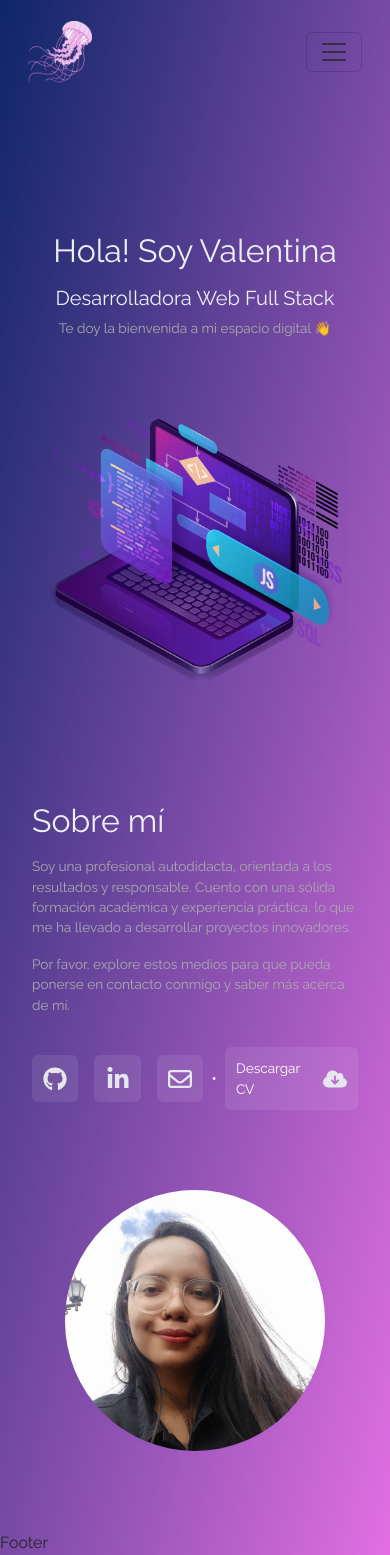
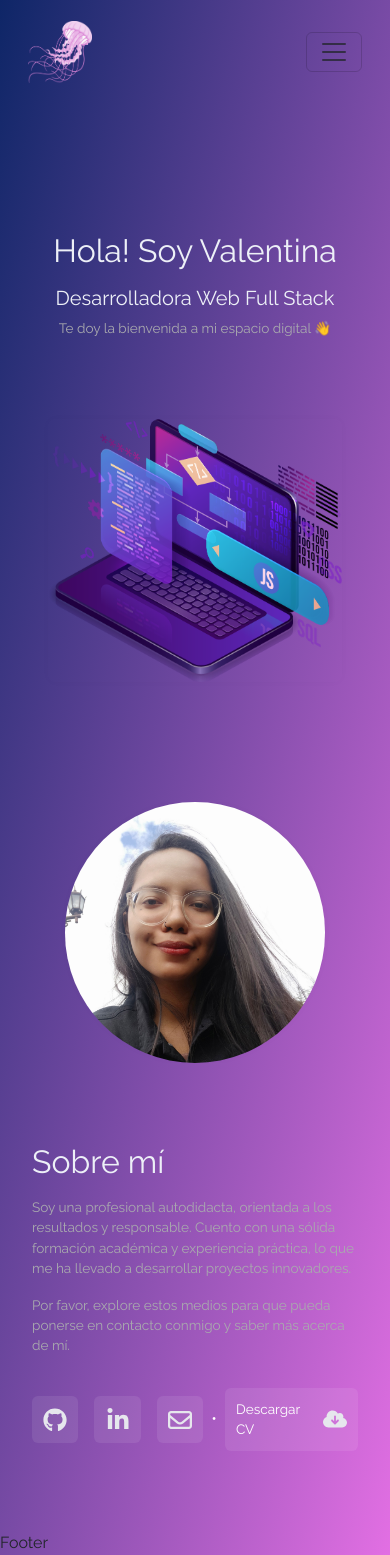
Before and after one commit to svalentinaog/portfolio-svalentinaog, a React (Vite) app: page / in a window 390 px wide. Built offline with nearby package versions, Linux system fonts and the light colour scheme; a web font is replaced by a local one.

Commit message:
Responsive

```diff
--- a/src/styles/pages/_aboutme.scss
+++ b/src/styles/pages/_aboutme.scss
@@ -224,7 +224,7 @@
     .text-content-aboutme {
       width: 100%;
       max-width: 100%;
-      order: 1;
+      // order: 1;
       // text-align: center;
 
       h1 {
@@ -247,7 +247,7 @@
       display: flex;
       align-items: center;
       justify-content: center;
-      order: 2;
+      // order: 2;
     }
 
     .my-info-container {
```
